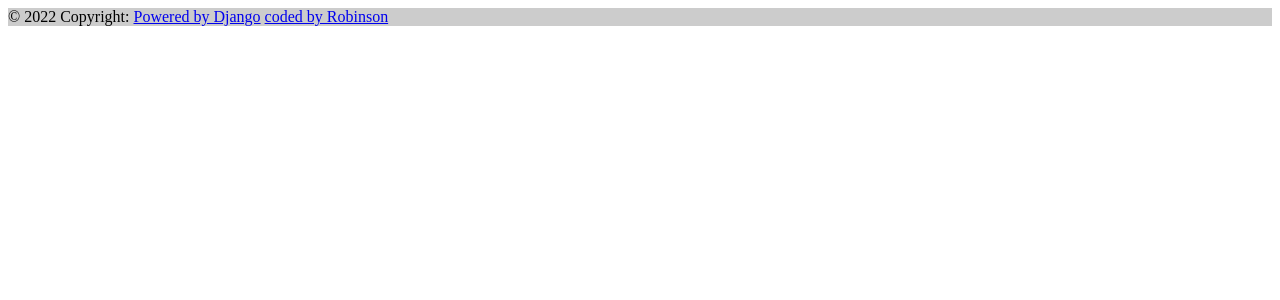
After one commit to robinsonbrz/django-web-scrap, a Django app: template movierank/templates/movierank/partials/_footer.html in a window 1280 px wide. The commit adds this page. Shown: the top 300 px of the page. Run offline with Django 4.2, Linux system fonts and the light colour scheme; the template is opened without the code that fills it, so the values that code supplies are empty.

Commit message:
🌞 header, footer e readme

```diff
--- a/_core_project/settings.py
+++ b/_core_project/settings.py
@@ -43,7 +43,6 @@ INSTALLED_APPS = [
     'django.contrib.messages',
     'django.contrib.staticfiles',
     'movierank.apps.MovierankConfig',
-
 ]
 
 MIDDLEWARE = [
--- /dev/null
+++ b/movierank/templates/movierank/partials/_footer.html
@@ -0,0 +1,34 @@
+<footer class="bg-primary text-center text-white">
+
+    <div class="container p-4 pb-0">
+
+      <section class="pb-0" >
+
+        <a class="btn btn-outline-light btn-floating mx-4 rounded-circle" href="https://www.enedino.com.br/contato" role="button"
+          ><i class="fab fa-google" ></i
+        ></a>
+
+        <a class="btn btn-outline-light btn-floating mx-4 rounded-circle" href="https://www.linkedin.com/in/robinsonbrz"  target="_blank" role="button"
+          ><i class="fab fa-linkedin-in"></i
+        ></a>
+
+        <a class="btn btn-outline-light btn-floating mx-4 rounded-circle" href="https://github.com/robinsonbrz"  target="_blank" role="button"
+          ><i class="fab fa-github"></i
+        ></a>
+      </section>
+
+    </div>
+
+    <div class="p-3" style="background-color: rgba(0, 0, 0, 0.2);">
+      © 2022 Copyright:
+      <a class="text-left text-dark" href="https://www.djangoproject.com/"  target="_blank">Powered by Django</a>
+
+      <a class="text-right text-light mr-5" href="https://www.enedino.com.br"  target="_blank">
+        <span class="text-right" >coded by Robinson</span>
+      </a>
+
+
+
+    </div>
+
+  </footer>
--- a/movierank/views.py
+++ b/movierank/views.py
@@ -21,4 +21,4 @@ def home(request):
         if image:
             movies.append({"number": number, "title": image['alt'], "image": image['src']})
             number += 1
-    return render(request, "movierank/pages/home.html", {'movies': movies, 'format_date': formatDate})
+    return render(request, "movierank/pages/home.html", {'movies': movies[:3], 'format_date': formatDate})
```
Also changed, not shown: movierank/templates/movierank/base.html (+7 -5 lines), movierank/templates/movierank/pages/home.html (+8 -4 lines), movierank/templates/movierank/partials/_nav.html (added, +17 -0 lines), Movie List.jpg (added), README.md, 1 other file.
